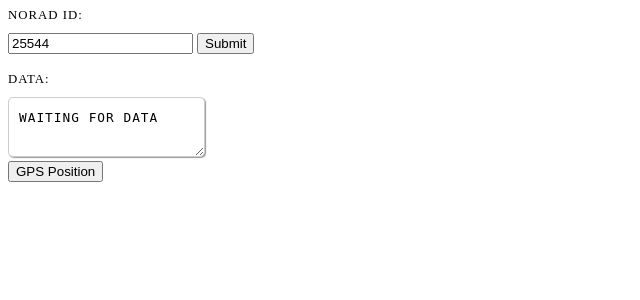
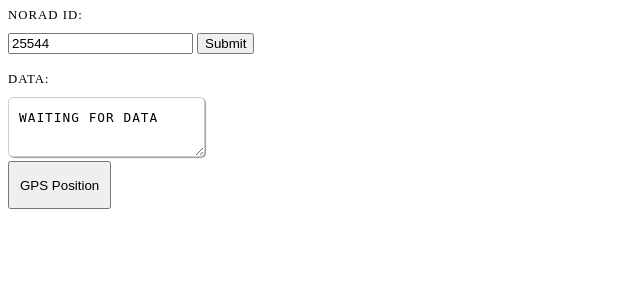
Before and after one commit to bluesatunsw/groundstation, a Flask app: page / in a window 1280 px wide. Shown: the top 300 px of the page, without its empty margins (0-640 px from the left). Run offline with Flask 2, Linux system fonts and the light colour scheme.

Commit message:
css rules

```diff
--- a/frontend/static/css/main.css
+++ b/frontend/static/css/main.css
@@ -17,3 +17,9 @@ label {
   display: block;
   margin-bottom: 10px;
 }
+
+button {
+  padding: 10px;
+  min-width: 48px;
+  min-height: 48px;
+}
```
